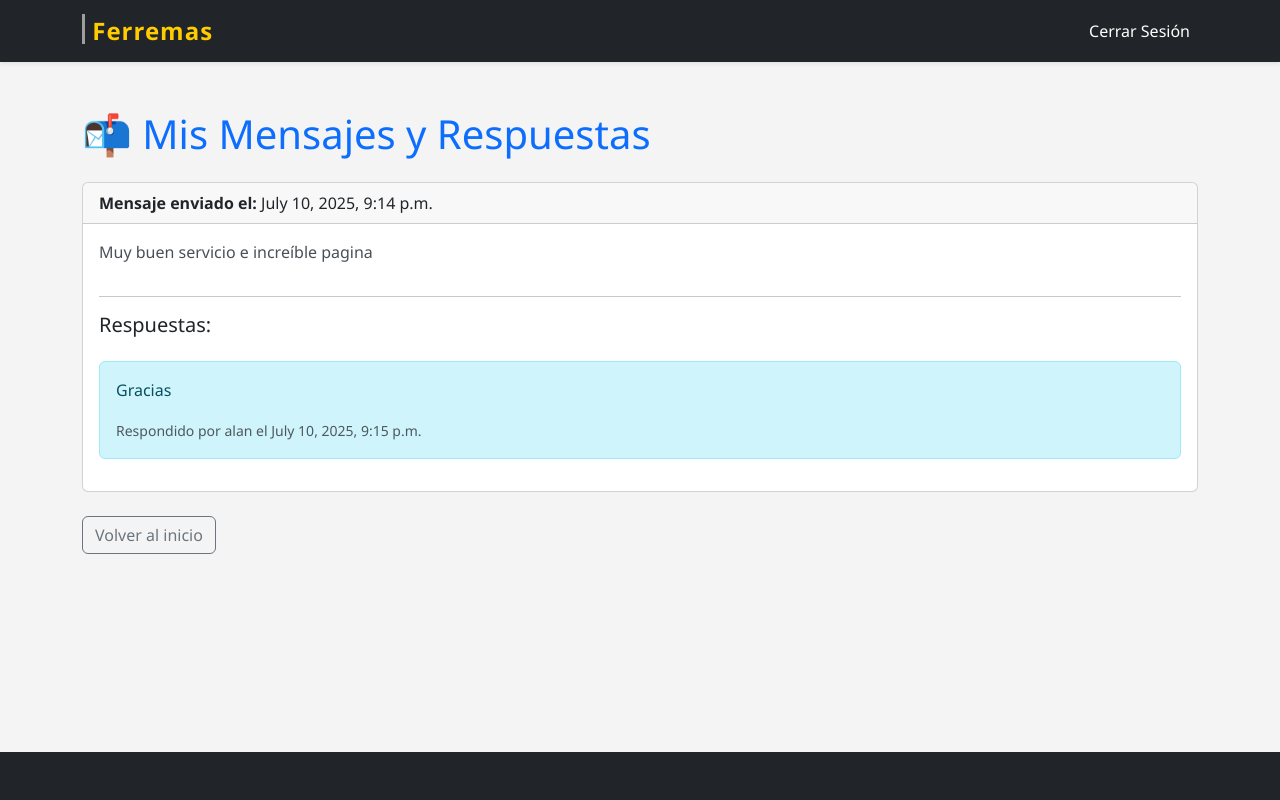
After one commit to AlanBarria/EV-2-Integracion-de-plataformas, a Django app: template ferremas/templates/ferremas/ver_respuestas_usuario.html in a window 1280 px wide. The commit adds this page. Run offline with Django 5.2, Linux system fonts and the light colour scheme; the template is opened without the code that fills it: values that come from a table or form of the project are taken from there, others are empty; data comes from the database, SQL or seed files in the repository; both versions use the stored data as it was after the commit; grey boxes are pictures that could not be loaded.

Commit message:
respuesta del admin y visualizacion

```diff
--- a/ferremas/models.py
+++ b/ferremas/models.py
@@ -1,3 +1,6 @@
+from django.db import models
+from django.contrib.auth.models import User
+
 from django.db import models
 from django.contrib.auth.models import User
 
@@ -7,7 +10,16 @@ class MensajeContacto(models.Model):
     fecha_envio = models.DateTimeField(auto_now_add=True)
 
     def __str__(self):
-        return f"Mensaje de {self.usuario.username} - {self.usuario.email}"
+        return f"Mensaje de {self.usuario.username}"
+
+class RespuestaMensaje(models.Model):
+    mensaje_original = models.ForeignKey(MensajeContacto, on_delete=models.CASCADE, related_name='respuestas')
+    administrador = models.ForeignKey(User, on_delete=models.CASCADE)
+    respuesta = models.TextField()
+    fecha_respuesta = models.DateTimeField(auto_now_add=True)
+
+    def __str__(self):
+        return f"Respuesta a {self.mensaje_original.usuario.username}"
 
 class Herramienta(models.Model):
     CATEGORIAS = [
--- /dev/null
+++ b/ferremas/templates/ferremas/ver_respuestas_usuario.html
@@ -0,0 +1,107 @@
+{% load static %}
+<!DOCTYPE html>
+<html lang="es">
+
+<head>
+    <meta charset="UTF-8">
+    <title>Mis Respuestas - Ferremas</title>
+    <link href="https://cdn.jsdelivr.net/npm/bootstrap@5.3.3/dist/css/bootstrap.min.css" rel="stylesheet">
+    <link href="{% static 'css/inicio.css' %}" rel="stylesheet">
+    <style>
+        .contact-container {
+            max-width: 600px;
+            margin: 0 auto;
+            margin-top: 50px;
+            background-color: #f8f9fa;
+            padding: 30px;
+            border-radius: 15px;
+            box-shadow: 0 0 10px rgba(0, 0, 0, 0.1);
+        }
+
+        .center-text {
+            text-align: center;
+        }
+
+        textarea {
+            resize: none;
+            height: 150px;
+        }
+    </style>
+</head>
+
+<body class="d-flex flex-column min-vh-100">
+
+    <!-- NAVBAR -->
+    <nav class="navbar navbar-expand-lg navbar-dark bg-dark shadow-sm">
+        <div class="container">
+            <a class="navbar-brand fw-bold text-warning" href="{% url 'inicio' %}">
+                <img src="{% static 'ferremas/logo.png' %}" alt="Ferremas" width="3" height="30"
+                    class="d-inline-block align-text-top">
+                Ferremas
+            </a>
+            <button class="navbar-toggler" type="button" data-bs-toggle="collapse" data-bs-target="#navbarNav">
+                <span class="navbar-toggler-icon"></span>
+            </button>
+
+            <div class="collapse navbar-collapse" id="navbarNav">
+                <ul class="navbar-nav ms-auto">
+                    <li class="nav-item">
+                        <a class="nav-link" href="{% url 'logout' %}">Cerrar Sesión</a>
+                    </li>
+
+                </ul>
+            </div>
+        </div>
+    </nav>
+
+    <!-- CONTENIDO PRINCIPAL -->
+    <main class="flex-grow-1">
+        <div class="container py-5">
+            <h1 class="mb-4 text-primary">📬 Mis Mensajes y Respuestas</h1>
+
+            {% if mensajes %}
+            {% for mensaje in mensajes %}
+            <div class="card mb-4">
+                <div class="card-header">
+                    <strong>Mensaje enviado el:</strong> {{ mensaje.fecha_envio }}
+                </div>
+                <div class="card-body">
+                    <p class="card-text">{{ mensaje.mensaje }}</p>
+
+                    {% if mensaje.respuestas.all %}
+                    <hr>
+                    <h5>Respuestas:</h5>
+                    {% for respuesta in mensaje.respuestas.all %}
+                    <div class="alert alert-info mt-3">
+                        <p>{{ respuesta.respuesta }}</p>
+                        <small class="text-muted">
+                            Respondido por {{ respuesta.administrador.username }}
+                            el {{ respuesta.fecha_respuesta }}
+                        </small>
+                    </div>
+                    {% endfor %}
+                    {% else %}
+                    <div class="alert alert-warning">
+                        Aún no hay respuestas a este mensaje.
+                    </div>
+                    {% endif %}
+                </div>
+            </div>
+            {% endfor %}
+            {% else %}
+            <div class="alert alert-info">No has enviado ningún mensaje aún.</div>
+            {% endif %}
+
+            <a href="{% url 'inicio' %}" class="btn btn-outline-secondary">Volver al inicio</a>
+        </div>
+    </main>
+
+    <!-- FOOTER (igual que en ver_mensajes.html) -->
+    <footer class="bg-dark text-white text-center py-4 mt-auto">
+        <!-- ... mismo footer ... -->
+    </footer>
+
+    <script src="https://cdn.jsdelivr.net/npm/bootstrap@5.3.3/dist/js/bootstrap.bundle.min.js"></script>
+</body>
+
+</html>
--- a/ferremas/urls.py
+++ b/ferremas/urls.py
@@ -26,6 +26,12 @@ urlpatterns = [
     path('compras/', views.compras_usuarios, name='compras_usuarios'),
     path('api/update_cart_total/', views.update_cart_total, name='update_cart_total'),
     path('enviar-mensaje/', views.enviar_mensaje, name='enviar_mensaje'),
-    path('ver-mensajes/', views.ver_mensajes, name='ver_mensajes'),
+    path('mensajes/', views.ver_mensajes, name='ver_mensajes'),
+    path('mensajes/responder/<int:mensaje_id>/', views.responder_mensaje, name='responder_mensaje'),
+    path('mis-respuestas/', views.ver_respuestas_usuario, name='ver_respuestas_usuario'),
+    path('mensajes/eliminar/<int:mensaje_id>/', views.eliminar_mensaje, name='eliminar_mensaje'),
+
+
+
 
 ]
```
Also changed, not shown: ferremas/forms.py (+16 -0 lines), ferremas/templates/ferremas/enviar_mensaje.html (+11 -2 lines), ferremas/templates/ferremas/ver_mensajes.html (+46 -1 lines), ferremas/views.py (+35 -1 lines), db.sqlite3, ferremas/migrations/0014_mensajecontacto_respondido_respuestamensaje.py (added), ferremas/migrations/0015_remove_mensajecontacto_respondido.py (added), media/herramientas/destornillador_-a.jpeg (added).
